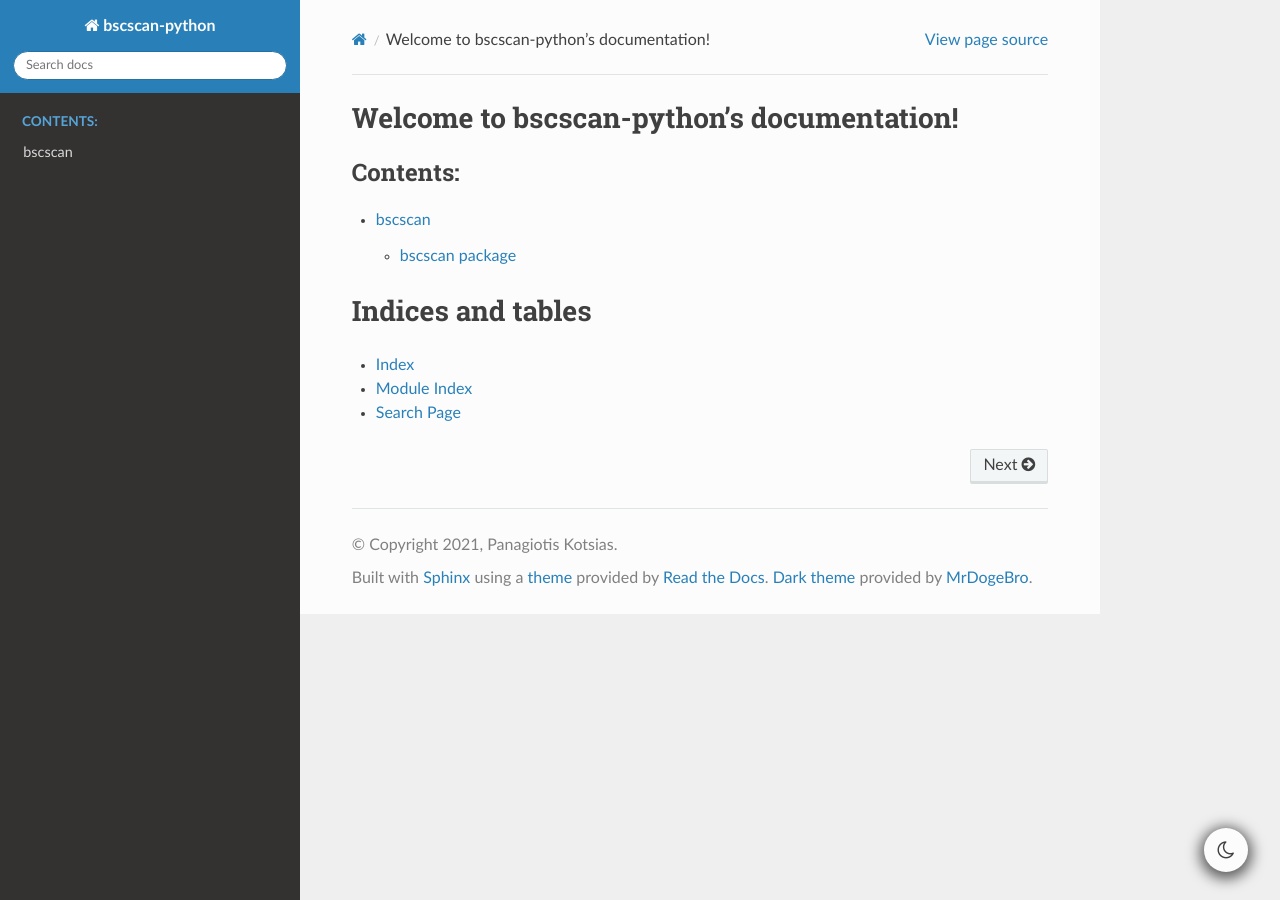
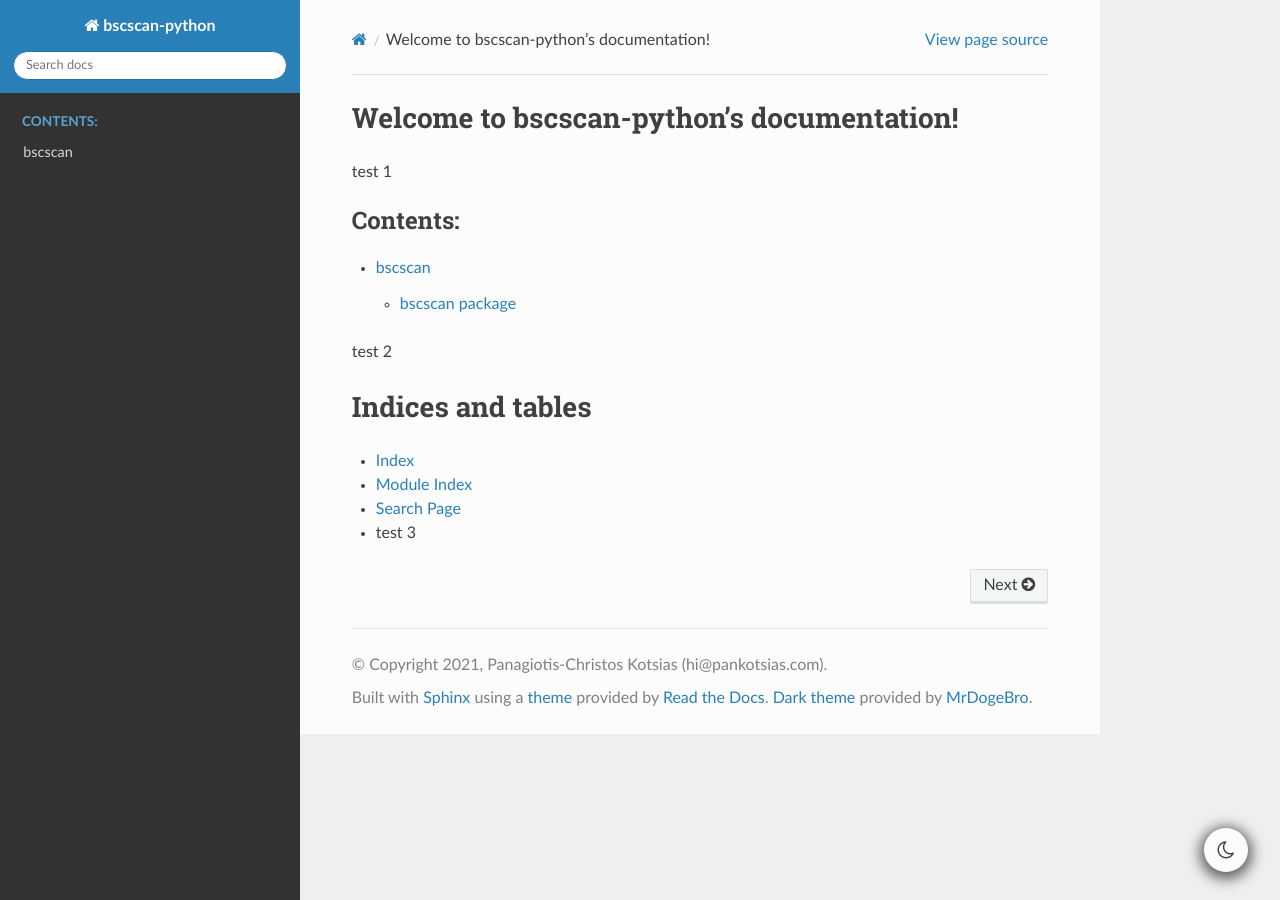
Before and after one commit to pcko1/bscscan-python, a Sphinx documentation site: the page built from source/index.rst, in a window 1280 px wide. Built offline with Sphinx 7.4.7 and the Read the Docs theme 2.0.0, drawn with Linux system fonts in a browser that asks for light colours.

Commit message:
Updated docs

```diff
--- a/source/conf.py
+++ b/source/conf.py
@@ -19,8 +19,8 @@ sys.path.insert(0, os.path.abspath("../bscscan-python"))
 # -- Project information -----------------------------------------------------
 
 project = "bscscan-python"
-copyright = "2021, Panagiotis Kotsias"
-author = "Panagiotis Kotsias"
+copyright = "2021, Panagiotis-Christos Kotsias (hi@pankotsias.com)"
+author = "Panagiotis-Christos Kotsias (hi@pankotsias.com)"
 
 # The full version, including alpha/beta/rc tags
 release = "2.0.0"
--- a/source/index.rst
+++ b/source/index.rst
@@ -6,13 +6,15 @@
 Welcome to bscscan-python's documentation!
 ==========================================
 
+test 1
+
 .. toctree::
    :maxdepth: 2
    :caption: Contents:
 
    modules
 
-
+test 2
 
 Indices and tables
 ==================
@@ -20,3 +22,4 @@ Indices and tables
 * :ref:`genindex`
 * :ref:`modindex`
 * :ref:`search`
+* test 3
```
Also changed, not shown: 17 other files.
